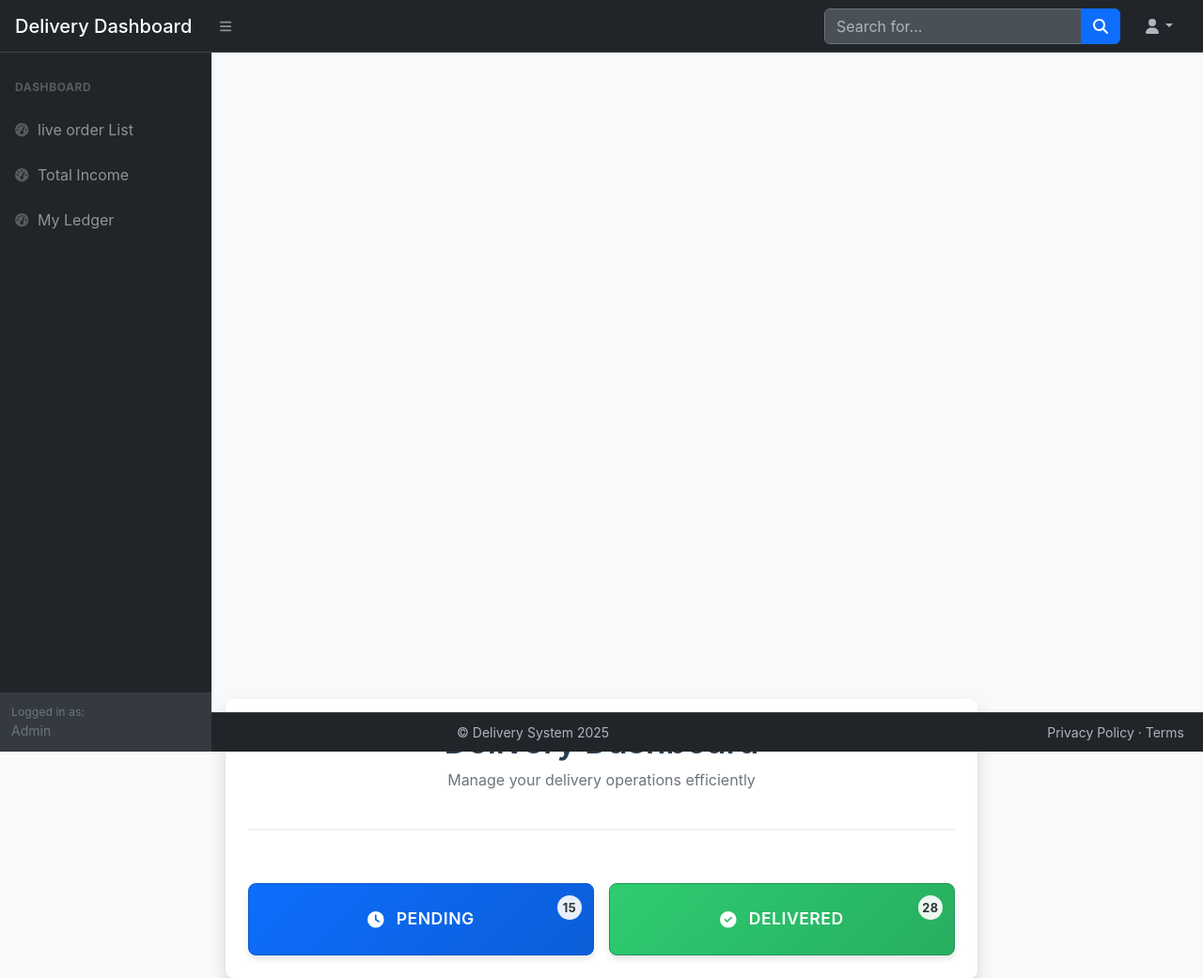
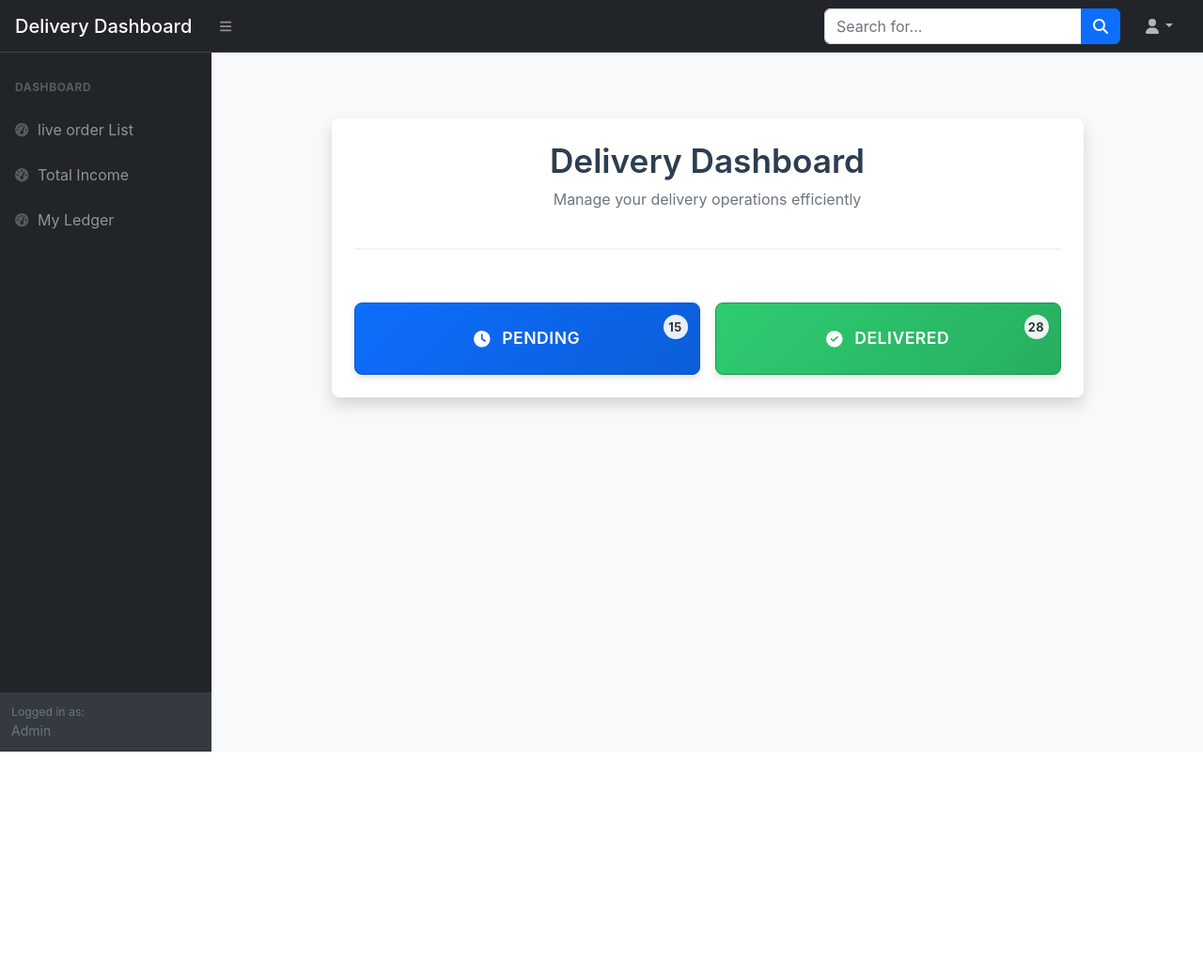
Before and after one commit to royalit01/rctiles, a PHP site: page /delivery_dashboard/delivery_dash2.php in a window 1280 px wide. Shown: the whole page at 94% size. After the commit the page ends 800 px from the top, so only its background shows below. Run offline with PHP 8.4, Linux system fonts and the light colour scheme; some libraries are stand-ins or nearby versions.

Commit message:
delivery_dash board working

```diff
--- a/rctiles/delivery_dashboard/delivery_dash2.php
+++ b/rctiles/delivery_dashboard/delivery_dash2.php
@@ -1,5 +1,7 @@
 <?php
 session_start();
+include "delivery_header.php";
+
 include "../db_connect.php";
 ?>
 <!DOCTYPE html>
@@ -15,9 +17,7 @@ include "../db_connect.php";
 
 </head>
 <body class="sb-nav-fixed">
-<?php include "delivery_header.php"; ?>
-            <div id="layoutSidenav_content">
-
+<div id="layoutSidenav_content">
 <main class="main-content ">
                         <div class="card border-0 shadow rounded-3 p-4 bg-white mx-auto " style="max-width: 800px;">
 
@@ -48,7 +48,6 @@ include "../db_connect.php";
   </div>
 </main>
 </div>
-
 <!-- Modal -->
 <div class="modal fade" id="statusModal" tabindex="-1" aria-labelledby="statusModalLabel" aria-hidden="true">
   <div class="modal-dialog modal-lg modal-dialog-centered">
@@ -71,32 +70,21 @@ include "../db_connect.php";
   </div>
 </div>
 
-<footer class="footer text-center">
-  &copy; Delivery System <?php echo date('Y'); ?>
-  <div class="float-end">
-    <a href="#">Privacy Policy</a> · <a href="#">Terms</a>
-  </div>
-</footer>
+
 
 <!-- Styles for dashboard page -->
 <style>
+  html, body {
+    overflow: hidden;
+    height: 100%;
+  }
   body {
-
     background-color: #f8f9fa;
     font-family: -apple-system, BlinkMacSystemFont, "Segoe UI", Roboto, sans-serif;
   }
   .main-content {
-    /* padding: 1.5rem; */
-    /* min-height: calc(100vh - 56px); */
-  }
-  .content-wrapper {
-    /* height: 100%; */
-  }
-  .content-area {
-    /* min-height: calc(100vh - 150px); */
-    background-color: #ffffff !important;
-    border: 1px solid #e3e6f0;
-    /* margin-bottom: 60px; */
+    margin-top: 70px !important;
+    /* padding-top: 0; */
   }
   .dashboard-header {
     text-align: center;
@@ -188,15 +176,15 @@ include "../db_connect.php";
     color: white;
   }
   .footer {
+    /* Remove fixed positioning for scrollable content */
     position: fixed;
-    bottom: 0;
-    left: 0;
-    right: 0;
+    margin-top: 40px;
     background-color: #212529;
     padding: 10px 20px;
     border-top: 1px solid #444;
     font-size: 0.875rem;
     color: #adb5bd;
+    /* z-index: 1050; */
   }
   .footer a {
     color: #adb5bd;
--- a/rctiles/delivery_dashboard/delivery_header.php
+++ b/rctiles/delivery_dashboard/delivery_header.php
@@ -1,4 +1,3 @@
-
 <link href="https://cdnjs.cloudflare.com/ajax/libs/bootstrap/5.3.0/css/bootstrap.min.css" rel="stylesheet">
 <link href="https://cdnjs.cloudflare.com/ajax/libs/font-awesome/6.4.0/css/all.min.css" rel="stylesheet">
 <style>
@@ -178,13 +177,4 @@
             </div>
         </nav>
     </div>
-    <!-- Your main content should be placed in #layoutSidenav_content in your page -->
-</div>
-<script src="https://cdnjs.cloudflare.com/ajax/libs/bootstrap/5.3.0/js/bootstrap.bundle.min.js"></script>
-<script>
-    // Sidebar toggle for mobile
-    document.getElementById('sidebarToggle').addEventListener('click', function() {
-        var sidenav = document.getElementById('layoutSidenav_nav');
-
-          });
-</script>
+    <!-- Do NOT close #layoutSidenav here. The main content and closing div should be in the page file. -->
```
